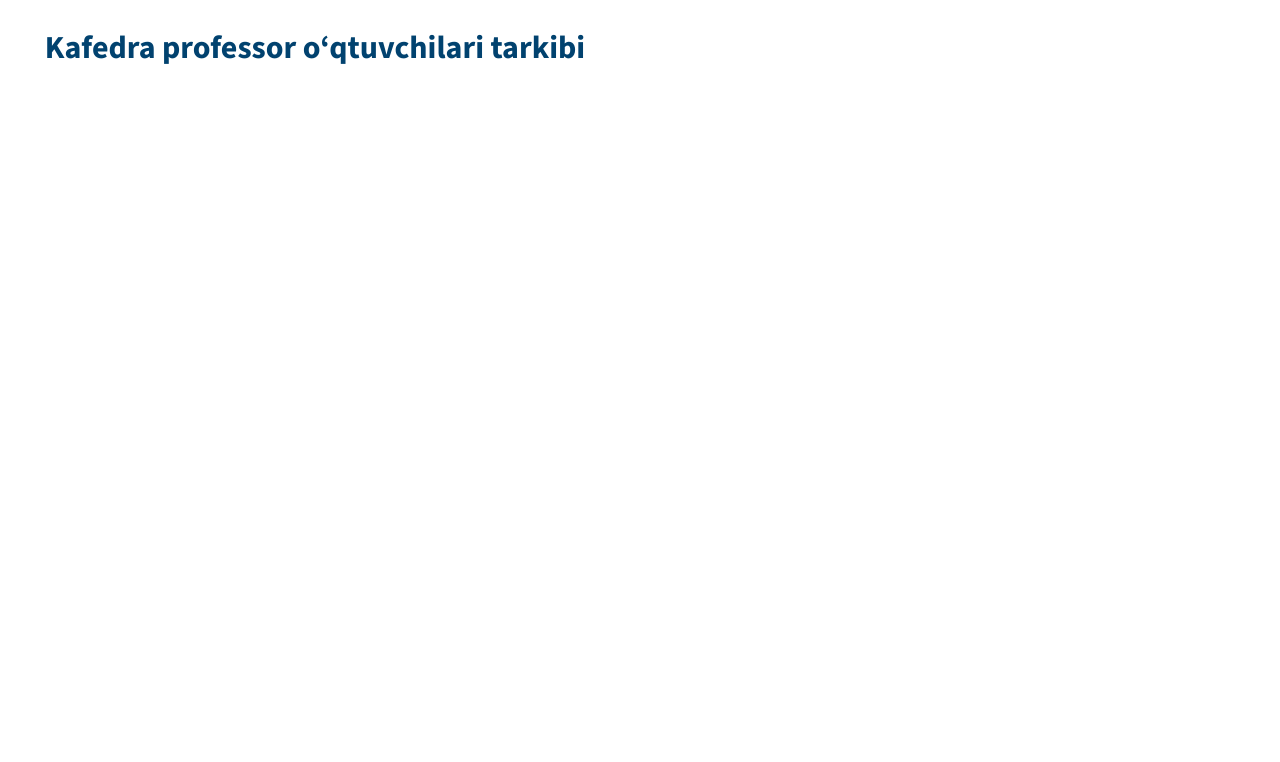
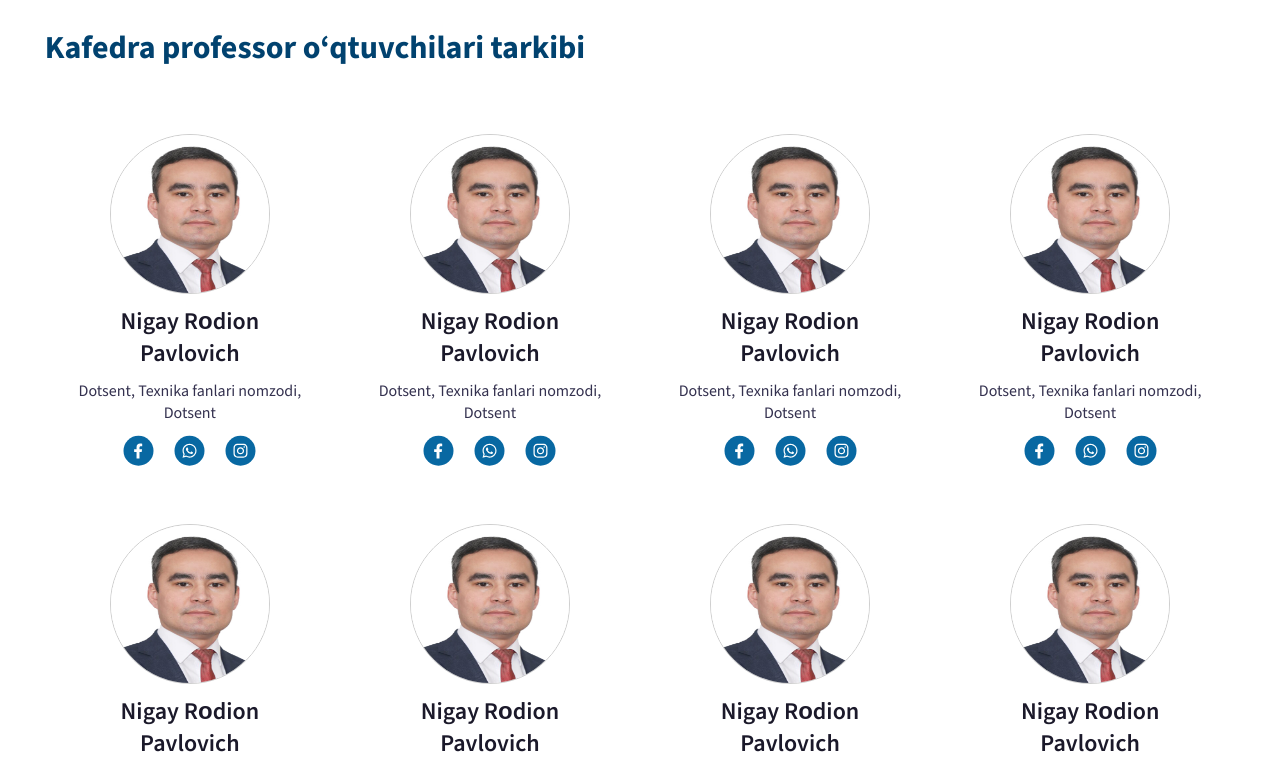
Before and after one commit to Jasurbek1604/TSTU, a React (Vite) app: page /faculties/1/1 in a window 1280 px wide. Shown: the part 1438-2200 px from the top of the page. Before the commit the page ends 1529 px from the top, so only its background shows below. Built offline with nearby package versions, Linux system fonts and the light colour scheme.

Commit message:
Faculties

```diff
--- a/src/components/Faculties/Dekan/index.jsx
+++ b/src/components/Faculties/Dekan/index.jsx
@@ -25,7 +25,7 @@ const Dekans = ({ img, name, position, phone, email, li, button }) => {
         </Dekan.Contact>
         <Dekan.Ul>
           {li.map((e) => (
-            <Dekan.Li>{e}</Dekan.Li>
+            <Dekan.Li key={e}> {e}</Dekan.Li>
           ))}
         </Dekan.Ul>
         <Dekan.Btn type="primary" onClick={() => naviagte(`${button}`)}>
--- a/src/components/Faculties/DekanCart/index.jsx
+++ b/src/components/Faculties/DekanCart/index.jsx
@@ -5,17 +5,17 @@ import { Content } from "./style";
 const DekanCart = ({ name, position, links, img }) => {
   return (
     <Content>
-      <Content.Img src={img} />
-      <Content.Name>{name}</Content.Name>
-      <Content.Position>{position}</Content.Position>
+      <Content.Img src={img || "none"} />
+      <Content.Name>{name || "none"}</Content.Name>
+      <Content.Position>{position || "none"}</Content.Position>
       <Content.Media>
-        <NavLink to={`/${links[0]}`}>
+        <NavLink to={`/${links && links[0]}`}>
           <Content.Facebook />
         </NavLink>
-        <NavLink to={`/${links[0]}`}>
+        <NavLink to={`/${links && links[0]}`}>
           <Content.Whatsup />
         </NavLink>
-        <NavLink to={`/${links[0]}`}>
+        <NavLink to={`/${links && links[0]}`}>
           <Content.Instagram />
         </NavLink>
       </Content.Media>
--- a/src/components/Faculties/DekanCart/style.js
+++ b/src/components/Faculties/DekanCart/style.js
@@ -34,6 +34,7 @@ Content.Position = styled.div`
   font-style: normal;
   font-weight: 400;
   line-height: 140%;
+  width: 250px;
 `;
 Content.Media = styled.div`
   display: flex;
--- a/src/pages/Faculties/Kafedra/index.jsx
+++ b/src/pages/Faculties/Kafedra/index.jsx
@@ -6,8 +6,132 @@ import Dekans from "../../../components/Faculties/Dekan";
 import dekan from "../../../assets/Faculties/rustam.png";
 import { Top } from "../../HomePage/style";
 import { Grid } from "./style";
+import DekanCart from "../../../components/Faculties/DekanCart";
 
 const Kafedra = () => {
+  const data = [
+    {
+      id: 1,
+      img: dekan,
+      name: "Nigay Rоdion Pavlovich",
+      position: "Dotsent, Texnika fanlari nomzodi, Dotsent",
+      links: [
+        "https://instagram.com",
+        "https://instagram.com",
+        "https://instagram.com",
+      ],
+    },
+    {
+      id: 1,
+      img: dekan,
+      name: "Nigay Rоdion Pavlovich",
+      position: "Dotsent, Texnika fanlari nomzodi, Dotsent",
+      links: [
+        "https://instagram.com",
+        "https://instagram.com",
+        "https://instagram.com",
+      ],
+    },
+    {
+      id: 1,
+      img: dekan,
+      name: "Nigay Rоdion Pavlovich",
+      position: "Dotsent, Texnika fanlari nomzodi, Dotsent",
+      links: [
+        "https://instagram.com",
+        "https://instagram.com",
+        "https://instagram.com",
+      ],
+    },
+    {
+      id: 1,
+      img: dekan,
+      name: "Nigay Rоdion Pavlovich",
+      position: "Dotsent, Texnika fanlari nomzodi, Dotsent",
+      links: [
+        "https://instagram.com",
+        "https://instagram.com",
+        "https://instagram.com",
+      ],
+    },
+    {
+      id: 1,
+      img: dekan,
+      name: "Nigay Rоdion Pavlovich",
+      position: "Dotsent, Texnika fanlari nomzodi, Dotsent",
+      links: [
+        "https://instagram.com",
+        "https://instagram.com",
+        "https://instagram.com",
+      ],
+    },
+    {
+      id: 1,
+      img: dekan,
+      name: "Nigay Rоdion Pavlovich",
+      position: "Dotsent, Texnika fanlari nomzodi, Dotsent",
+      links: [
+        "https://instagram.com",
+        "https://instagram.com",
+        "https://instagram.com",
+      ],
+    },
+    {
+      id: 1,
+      img: dekan,
+      name: "Nigay Rоdion Pavlovich",
+      position: "Dotsent, Texnika fanlari nomzodi, Dotsent",
+      links: [
+        "https://instagram.com",
+        "https://instagram.com",
+        "https://instagram.com",
+      ],
+    },
+    {
+      id: 1,
+      img: dekan,
+      name: "Nigay Rоdion Pavlovich",
+      position: "Dotsent, Texnika fanlari nomzodi, Dotsent",
+      links: [
+        "https://instagram.com",
+        "https://instagram.com",
+        "https://instagram.com",
+      ],
+    },
+    {
+      id: 1,
+      img: dekan,
+      name: "Nigay Rоdion Pavlovich",
+      position: "Dotsent, Texnika fanlari nomzodi, Dotsent",
+      links: [
+        "https://instagram.com",
+        "https://instagram.com",
+        "https://instagram.com",
+      ],
+    },
+    {
+      id: 1,
+      img: dekan,
+      name: "Nigay Rоdion Pavlovich",
+      position: "Dotsent, Texnika fanlari nomzodi, Dotsent",
+      links: [
+        "https://instagram.com",
+        "https://instagram.com",
+        "https://instagram.com",
+      ],
+    },
+    {
+      id: 1,
+      img: dekan,
+      name: "Nigay Rоdion Pavlovich",
+      position: "Dotsent, Texnika fanlari nomzodi, Dotsent",
+      links: [
+        "https://instagram.com",
+        "https://instagram.com",
+        "https://instagram.com",
+      ],
+    },
+  ];
   return (
     <div>
       <Header />
@@ -42,7 +166,17 @@ const Kafedra = () => {
               </div>
             </div>
           </Top>
-          <Grid></Grid>
+          <Grid>
+            {data.map(({ id, img, name, position, links }) => (
+              <DekanCart
+                key={id}
+                img={img}
+                name={name}
+                position={position}
+                links={links}
+              />
+            ))}
+          </Grid>
         </div>
       </div>
     </div>
--- a/src/pages/Faculties/Kafedra/style.js
+++ b/src/pages/Faculties/Kafedra/style.js
@@ -3,4 +3,5 @@ import styled from "styled-components";
 export const Grid = styled.div`
   display: grid;
   grid-template-columns: repeat(4, 1fr);
+  gap: 10px;
 `;
```
